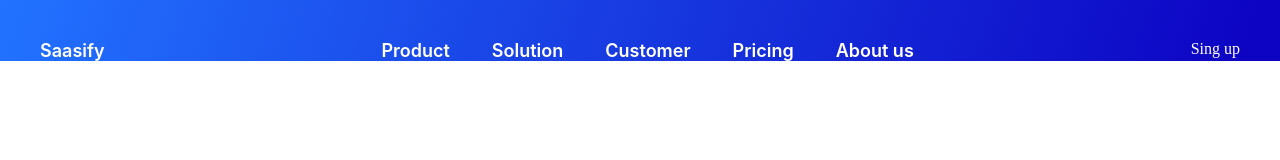
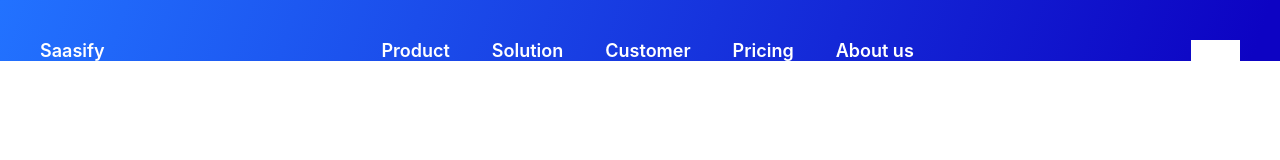
Before and after one commit to Vitori007/proeeekct-, a plain HTML site: page index.html in a window 1280 px wide. Drawn offline with Linux system fonts and the light colour scheme.

Commit message:
Update style.css

```diff
--- a/style.css
+++ b/style.css
@@ -42,3 +42,6 @@ nav a{
    margin-left:21px;
    margin-right:21px;
 }
+.head > a:last-child{
+     background-color: white;
+ }
```
